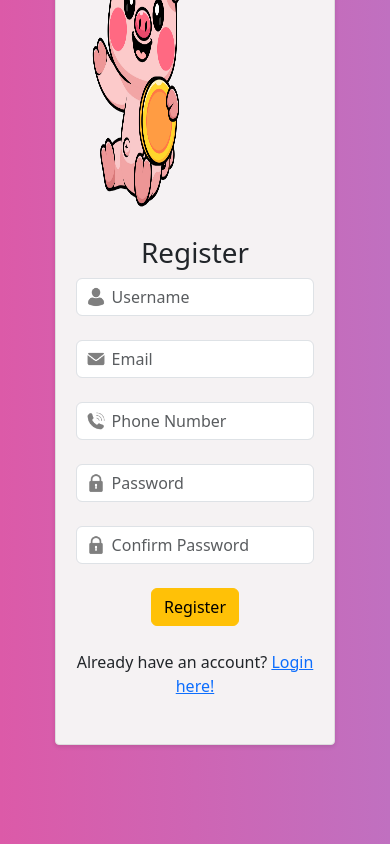
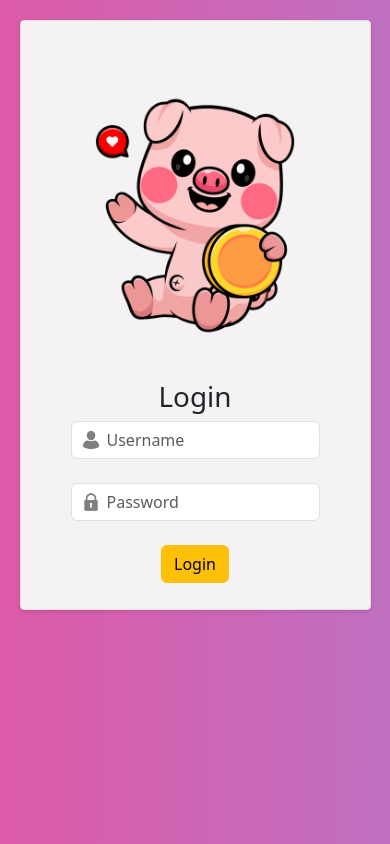
Before and after one commit to JArangali/EconoME, a React (Create React App) app: page /login in a window 390 px wide. Built offline with nearby package versions, Linux system fonts and the light colour scheme.

Commit message:
2nd commit with validation (semi mobile responsive)

```diff
--- a/src/App.css
+++ b/src/App.css
@@ -121,10 +121,23 @@ body {
   height: 10px;
 }
 
-.loginlogo {
-  height: 300px;
-  width: 100%;
+/* .loginlogo {
+  width: 150%;
+  height: 100%;
+  padding-left: 50%;
+  display: block;
+  margin: auto;
+  padding-top: 50%;
 }
+
+.reglogo {
+  width: 150%;
+  height: 100%;
+  padding-left: 50%;
+  display: block;
+  margin: auto;
+  padding-top: 50%;
+} */
 
 .username,
 .password,
@@ -162,17 +175,37 @@ body {
   border-color: #ff69b4;
 }
 
-.loginregleft,
-.loginright {
+.loginleft,
+.regleft {
   display: flex;
   align-items: center;
   justify-content: center;
   padding: 20px;
 }
 
-.logincontainer,
+.loginright {
+  display: flex;
+  align-items: center;
+  justify-content: center;
+  padding: 20px;
+  height: 100%; /* add this line */
+}
+
+.logincontainer {
+  width: 1000px;
+  max-width: 2000px;
+  margin: 0 auto;
+  border: 1px solid #ddd;
+  border-radius: 4px;
+  box-shadow: 0 2px 4px rgba(0, 0, 0, 0.1);
+  overflow: hidden;
+  background-color: #f5f2f3;
+  padding: 5%;
+  align-items: center; /* add this line */
+  height: 100%;
+}
 .regcontainer {
-  width: 80%;
+  width: 1000px;
   max-width: 2000px;
   margin: 0 auto;
   border: 1px solid #ddd;
@@ -181,6 +214,10 @@ body {
   overflow: hidden;
   background-color: #f5f2f3;
   padding: 20px;
+  display: flex; /* add this line */
+  flex-direction: column; /* add this line */
+  align-items: center; /* add this line */
+  height: 100%;
 }
 
 .form-group {
@@ -194,6 +231,144 @@ body {
   }
   .loginleft,
   .loginright {
-    padding: 10px;
+    padding: 10;
   }
 }
+
+.form-control.error {
+  border-color: red;
+}
+
+.error-message {
+  color: red;
+  font-size: 0.8em;
+  padding-top: 0%;
+  margin: 0%;
+}
+.loginlogo {
+  width: 30%; /* adjust the width as needed */
+  height: auto; /* adjust the height automatically */
+  margin: 0 auto; /* center the image horizontally */
+  display: block;
+}
+
+.reglogo {
+  width: 150%; /* adjust the width as needed */
+  height: auto; /* adjust the height automatically */
+  margin: 0 auto; /* center the image horizontally */
+  display: block;
+}
+
+/* Add this media query for full screen (min-width: 768px) */
+@media (min-width: 808px) {
+  .loginlogo {
+    width: 150%; /* adjust the width as needed */
+    height: auto; /* adjust the height automatically */
+    padding-left: 50%; /* adjust the padding as needed */
+    display: block;
+    margin: auto;
+  }
+}
+
+/* Add this media query for phone screens (max-width: 480px) */
+@media (max-width: 500px) {
+  .homediv {
+    flex-direction: column;
+  }
+
+  .LeftDiv {
+    width: 100%;
+    margin-right: 0;
+  }
+
+  .RightDiv {
+    width: 100%;
+  }
+
+  .LeftDivContent {
+    width: 100%;
+    margin: 10px;
+  }
+
+  .RightDivContent {
+    width: 100%;
+    margin: 10px;
+  }
+
+  .loginlogo {
+    width: 100%;
+    height: 50;
+    margin: 0 auto; /* center the image horizontally */
+  }
+
+  .reglogo {
+    width: 30%;
+    height: auto;
+    margin: 0 auto; /* center the image horizontally */
+  }
+
+  .logincontainer {
+    width: 100%;
+    padding: auto;
+    align-items: center;
+  }
+
+  .regcontainer {
+    width: 100%;
+    padding: 20px;
+    align-items: center;
+  }
+
+  .form-group {
+    margin-bottom: 10px;
+  }
+
+  .btn-pink {
+    width: 100%;
+  }
+}
+
+@media (max-width: 680px) {
+  .homediv {
+    flex-direction: column;
+  }
+
+  .LeftDiv {
+    width: 100%;
+    margin-right: 0;
+  }
+
+  .RightDiv {
+    width: 100%;
+  }
+
+  .LeftDivContent {
+    width: 100%;
+    margin: 10px;
+  }
+
+  .RightDivContent {
+    width: 100%;
+    margin: 10px;
+  }
+
+  .reglogo {
+    width: 50%;
+    height: auto;
+    margin: 0 auto; /* center the image horizontally */
+  }
+
+  .regcontainer {
+    width: 100%;
+    align-items: center;
+    height: max-content;
+  }
+
+  .form-group {
+    margin-bottom: 10px;
+  }
+
+  .btn-pink {
+    width: 100%;
+  }
+}
--- a/src/App.js
+++ b/src/App.js
@@ -1,12 +1,19 @@
+import { BrowserRouter as Router, Route, Routes } from "react-router-dom";
 import "./App.css";
 import "bootstrap/dist/css/bootstrap.min.css";
+import Login from "./Components/Login";
 import Register from "./Components/Register";
 
 function App() {
   return (
-    <div className="App">
-      <Register />
-    </div>
+    <Router>
+      <div className="App">
+        <Routes>
+          <Route path="/login" element={<Login />} />
+          <Route path="/Register" element={<Register />} />
+        </Routes>
+      </div>
+    </Router>
   );
 }
 export default App;
--- a/src/Components/Login.js
+++ b/src/Components/Login.js
@@ -1,5 +1,5 @@
 import React from "react";
-import LoginRegLeft from "./LoginRegLeft";
+import LoginLeft from "./LoginLeft";
 import LoginRight from "./LoginRight";
 
 function Login() {
@@ -8,7 +8,7 @@ function Login() {
       <div className="logincontainer">
         <div className="row">
           <div className="col-md-6 loginleft">
-            <LoginRegLeft />
+            <LoginLeft />
           </div>
           <div className="col-md-6 loginright">
             <LoginRight />
--- /dev/null
+++ b/src/Components/LoginLeft.js
@@ -0,0 +1,14 @@
+import React from "react";
+import LeftDivContent from "./LeftDivContent";
+
+function LoginLeft() {
+  return (
+    <div className="LeftDiv">
+      <div className="headergreeting">
+        <img className="loginlogo" src="/economelogo1.png" />
+      </div>
+    </div>
+  );
+}
+
+export default LoginLeft;
--- a/src/Components/LoginRight.js
+++ b/src/Components/LoginRight.js
@@ -1,13 +1,38 @@
 import React, { useState } from "react";
+import { Link } from "react-router-dom";
 
 function LoginRight() {
   const [username, setUsername] = useState("");
   const [password, setPassword] = useState("");
+  const [usernameError, setUsernameError] = useState("");
+  const [passwordError, setPasswordError] = useState("");
 
   const handleSubmit = (event) => {
     event.preventDefault();
     // Add your login logic here
-    console.log(`Username: ${username}, Password: ${password}`);
+    const users = JSON.parse(localStorage.getItem("users")) || [];
+    const user = users.find(
+      (user) => user.username === username && user.password === password
+    );
+    if (user) {
+      // Set the user in local storage
+      localStorage.setItem("currentUser", JSON.stringify(user));
+      // Redirect to home page
+      window.location.href = "/";
+    } else {
+      setUsernameError("Invalid username.");
+      setPasswordError("Invalid password.");
+    }
+  };
+
+  const handleUsernameChange = (event) => {
+    setUsername(event.target.value);
+    setUsernameError("");
+  };
+
+  const handlePasswordChange = (event) => {
+    setPassword(event.target.value);
+    setPasswordError("");
   };
 
   return (
@@ -23,10 +48,13 @@ function LoginRight() {
               placeholder="Username"
               name="username"
               value={username}
-              onChange={(event) => setUsername(event.target.value)}
+              onChange={handleUsernameChange}
               style={{ paddingLeft: "35px" }}
             />
           </div>
+          {usernameError && (
+            <div className="error-message">{usernameError}</div>
+          )}
         </div>
         <br />
         <div>
@@ -38,10 +66,13 @@ function LoginRight() {
               placeholder="Password"
               name="password"
               value={password}
-              onChange={(event) => setPassword(event.target.value)}
+              onChange={handlePasswordChange}
               style={{ paddingLeft: "35px" }}
             />
           </div>
+          {passwordError && (
+            <div className="error-message">{passwordError}</div>
+          )}
         </div>
         <br />
         <button type="submit" className="btn btn-warning">
@@ -50,7 +81,7 @@ function LoginRight() {
       </form>
       <br />
       <p>
-        Don't have an account? <a href="/create-account">Create an account</a>
+        Don't have an account? <a href="/Register">Create an account.</a>
       </p>
     </div>
   );
--- a/src/Components/LoginRegLeft.js
+++ b/src/Components/RegLeft.js
@@ -1,14 +1,14 @@
 import React from "react";
 import LeftDivContent from "./LeftDivContent";
 
-function LoginRegLeft() {
+function RegLeft() {
   return (
     <div className="LeftDiv">
       <div className="headergreeting">
-        <img className="loginlogo" src="/economelogo1.png" />
+        <img className="reglogo" src="/economelogo1.png" />
       </div>
     </div>
   );
 }
 
-export default LoginRegLeft;
+export default RegLeft;
--- a/src/Components/RegRight.js
+++ b/src/Components/RegRight.js
@@ -1,4 +1,5 @@
 import React, { useState } from "react";
+import { Link } from "react-router-dom";
 
 function RegRight() {
   const [username, setUsername] = useState("");
@@ -6,20 +7,126 @@ function RegRight() {
   const [phoneNumber, setPhoneNumber] = useState("");
   const [password, setPassword] = useState("");
   const [confirmPassword, setConfirmPassword] = useState("");
+  const [usernameError, setUsernameError] = useState("");
+  const [emailError, setEmailError] = useState("");
+  const [phoneNumberError, setPhoneNumberError] = useState("");
+  const [passwordError, setPasswordError] = useState("");
+  const [confirmPasswordError, setConfirmPasswordError] = useState("");
 
   const handleSubmit = (event) => {
     event.preventDefault();
     // Add your registration logic here
-    console.log(
-      `Username: ${username}, Email: ${email}, Phone Number: ${phoneNumber}, Password: ${password}, Confirm Password: ${confirmPassword}`
-    );
+    const users = JSON.parse(localStorage.getItem("users")) || [];
+    const newUser = {
+      username,
+      email,
+      phoneNumber,
+      password,
+      confirmPassword,
+    };
+    users.push(newUser);
+    localStorage.setItem("users", JSON.stringify(users));
+    // Set the user in local storage
+    localStorage.setItem("currentUser", JSON.stringify(newUser));
+    // Redirect to home page
+    window.location.href = "/login";
+  };
+
+  const validateUsername = (username) => {
+    if (!username.trim()) {
+      setUsernameError("Username is required");
+      return false;
+    } else if (username.length < 3 || username.length > 20) {
+      setUsernameError("Username must be between 3 and 20 characters");
+      return false;
+    } else {
+      setUsernameError("");
+      return true;
+    }
+  };
+
+  const validateEmail = (email) => {
+    if (!email.trim()) {
+      setEmailError("Email is required");
+      return false;
+    } else if (!/^[\w-]+(\.[\w-]+)*@([\w-]+\.)+[a-zA-Z]{2,7}$/.test(email)) {
+      setEmailError("Email is invalid");
+      return false;
+    } else {
+      setEmailError("");
+      return true;
+    }
+  };
+
+  const validatePhoneNumber = (phoneNumber) => {
+    if (!phoneNumber.trim()) {
+      setPhoneNumberError("Phone number is required");
+      return false;
+    } else if (!/^\d{11}$/.test(phoneNumber)) {
+      setPhoneNumberError("Phone number must be 11 digits");
+      return false;
+    } else {
+      setPhoneNumberError("");
+      return true;
+    }
+  };
+
+  const validatePassword = (password) => {
+    if (!password.trim()) {
+      setPasswordError("Password is required");
+      return false;
+    } else if (password.length < 8 || password.length > 20) {
+      setPasswordError("Password must be between 8 and 20 characters");
+      return false;
+    } else {
+      setPasswordError("");
+      return true;
+    }
+  };
+
+  const validateConfirmPassword = (confirmPassword) => {
+    if (!confirmPassword.trim()) {
+      setConfirmPasswordError("Confirm password is required");
+      return false;
+    } else if (confirmPassword !== password) {
+      setConfirmPasswordError("Confirm password must match password");
+      return false;
+    } else {
+      setConfirmPasswordError("");
+      return true;
+    }
+  };
+
+  const handleUsernameChange = (event) => {
+    setUsername(event.target.value);
+    validateUsername(event.target.value);
+  };
+
+  const handleEmailChange = (event) => {
+    setEmail(event.target.value);
+    validateEmail(event.target.value);
+  };
+
+  const handlePhoneNumberChange = (event) => {
+    setPhoneNumber(event.target.value);
+    validatePhoneNumber(event.target.value);
+  };
+
+  const handlePasswordChange = (event) => {
+    setPassword(event.target.value);
+    validatePassword(event.target.value);
+  };
+
+  const handleConfirmPasswordChange = (event) => {
+    setConfirmPassword(event.target.value);
+    validateConfirmPassword(event.target.value);
   };
 
   return (
     <div>
       <h1>Register</h1>
       <form onSubmit={handleSubmit}>
-        <div>
+        <div className="username-container">
           <div className="username">
             <img
               className="usernameimg"
@@ -28,14 +135,15 @@ function RegRight() {
             />
             <input
               type="text"
-              className="form-control username-input"
+              className={`form-control ${usernameError ? "error" : ""}`}
               placeholder="Username"
               name="username"
               value={username}
-              onChange={(event) => setUsername(event.target.value)}
+              onChange={handleUsernameChange}
               style={{ paddingLeft: "35px" }}
             />
           </div>
+          {usernameError && <p className="error-message">{usernameError}</p>}
         </div>
         <br />
         <div>
@@ -47,14 +155,15 @@ function RegRight() {
             />
             <input
               type="email"
-              className="form-control email-input"
+              className={`form-control ${emailError ? "error" : ""}`}
               placeholder="Email"
               name="email"
               value={email}
-              onChange={(event) => setEmail(event.target.value)}
+              onChange={handleEmailChange}
               style={{ paddingLeft: "35px" }}
             />
           </div>
+          {emailError && <p className="error-message">{emailError}</p>}
         </div>
         <br />
         <div>
@@ -66,14 +175,17 @@ function RegRight() {
             />
             <input
               type="tel"
-              className="form-control phone-number-input"
+              className={`form-control ${phoneNumberError ? "error" : ""}`}
               placeholder="Phone Number"
               name="phoneNumber"
               value={phoneNumber}
-              onChange={(event) => setPhoneNumber(event.target.value)}
+              onChange={handlePhoneNumberChange}
               style={{ paddingLeft: "35px" }}
             />
           </div>
+          {phoneNumberError && (
+            <p className="error-message">{phoneNumberError}</p>
+          )}
         </div>
         <br />
         <div>
@@ -85,14 +197,15 @@ function RegRight() {
             />
             <input
               type="password"
-              className="form-control password-input"
+              className={`form-control ${passwordError ? "error" : ""}`}
               placeholder="Password"
               name="password"
               value={password}
-              onChange={(event) => setPassword(event.target.value)}
+              onChange={handlePasswordChange}
               style={{ paddingLeft: "35px" }}
             />
           </div>
+          {passwordError && <p className="error-message">{passwordError}</p>}
         </div>
         <br />
         <div>
@@ -100,27 +213,34 @@ function RegRight() {
             <img
               className="confirmpasswordimg"
               alt="Confirm password icon"
-              src="/Assests/ConfirmPassword.png"
+              src="/Assests/Password.png"
             />
             <input
               type="password"
-              className="form-control confirm-password-input"
+              className={`form-control ${confirmPasswordError ? "error" : ""}`}
               placeholder="Confirm Password"
               name="confirmPassword"
               value={confirmPassword}
-              onChange={(event) => setConfirmPassword(event.target.value)}
+              onChange={handleConfirmPasswordChange}
               style={{ paddingLeft: "35px" }}
             />
           </div>
+          {confirmPasswordError && (
+            <p className="error-message">{confirmPasswordError}</p>
+          )}
         </div>
         <br />
-        <button type="submit" className="btn btn-warning">
+        <button
+          type="button"
+          className="btn btn-warning"
+          onClick={handleSubmit}
+        >
           Register
         </button>
       </form>
       <br />
       <p>
-        Already have an account? <a href="/login">Login here!</a>
+        Already have an account? <Link to="/login">Login here!</Link>
       </p>
     </div>
   );
--- a/src/Components/Register.js
+++ b/src/Components/Register.js
@@ -1,5 +1,5 @@
 import React from "react";
-import LoginRegLeft from "./LoginRegLeft";
+import RegLeft from "./RegLeft";
 import RegRight from "./RegRight";
 
 function Register() {
@@ -8,7 +8,7 @@ function Register() {
       <div className="regcontainer">
         <div className="row">
           <div className="col-md-6 loginleft">
-            <LoginRegLeft />
+            <RegLeft />
           </div>
           <div className="col-md-6 loginright">
             <RegRight />
```
